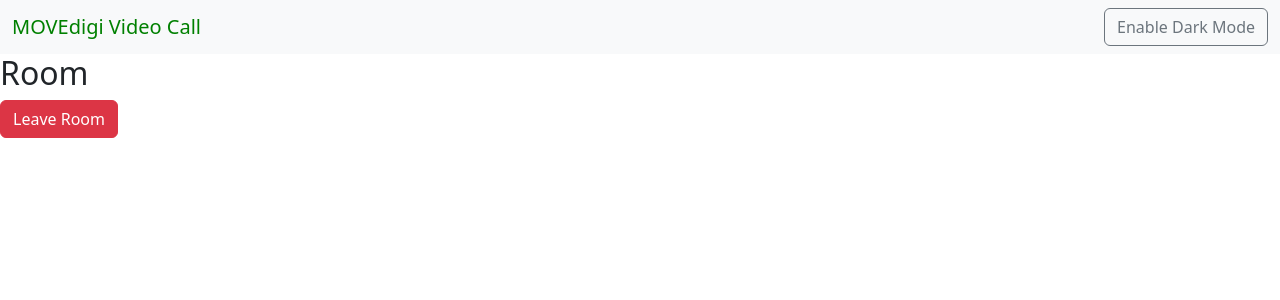
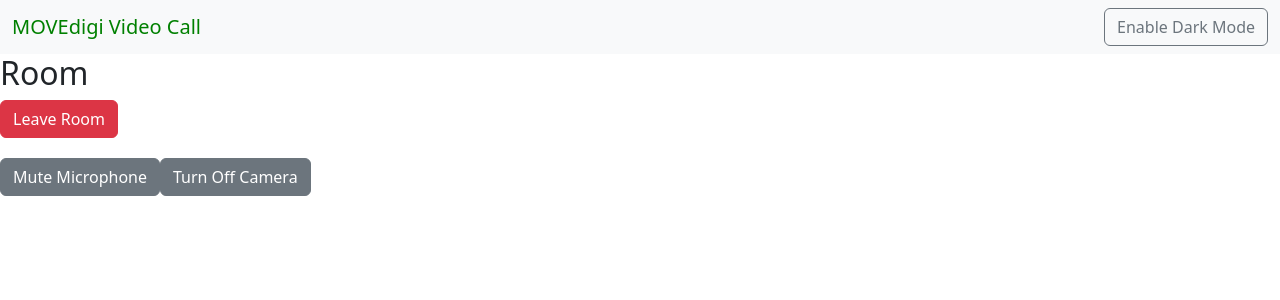
Before and after one commit to ProSoftwareDevHC-KN-LL/video-call-application, a React (Vite) app in the folder frontend/: page /room in a window 1280 px wide. Both pictures are taken after a click on the button "Join!". Shown: the top 300 px of the page. Built offline with nearby package versions, Linux system fonts and the light colour scheme; no server answers.

Commit message:
Add Mic and Video toggle in Meeting Room

```diff
--- /dev/null
+++ b/frontend/src/components/CallToolsTip.tsx
@@ -0,0 +1,28 @@
+import React from 'react';
+
+type CallToolsTipProps = {
+    toggleCamera: () => Promise<void>;
+    toggleMicrophone: () => Promise<void>;
+    isCameraEnabled: boolean;
+    isMicrophoneEnabled: boolean;
+};
+
+const CallToolsTip: React.FC<CallToolsTipProps> = ({
+    toggleCamera,
+    toggleMicrophone,
+    isCameraEnabled,
+    isMicrophoneEnabled,
+}) => {
+    return (
+        <div className="call-tools">
+            <button onClick={toggleMicrophone} className="btn btn-secondary">
+                {isMicrophoneEnabled ? 'Mute' : 'Unmute'} Microphone
+            </button>
+            <button onClick={toggleCamera} className="btn btn-secondary">
+                {isCameraEnabled ? 'Turn Off' : 'Turn On'} Camera
+            </button>
+        </div>
+    );
+};
+
+export default CallToolsTip;
--- a/frontend/src/components/index.tsx
+++ b/frontend/src/components/index.tsx
@@ -9,6 +9,7 @@ import { LocalVideoTrack,
 import JoinRoomForm from './JoinRoomForm';
 import RoomHeader from './RoomHeader';
 import TrackDisplay from './TrackDisplay';
+import CallToolsTip from './CallToolsTip';
 
 type TrackInfo = {
     trackPublication: RemoteTrackPublication;
@@ -47,6 +48,28 @@ function RoomComponent() {
     const [remoteTracks, setRemoteTracks] = useState<TrackInfo[]>([]);
     const [participantName, setParticipantName] = useState("Participant" + Math.floor(Math.random() * 100));
     const [roomName, setRoomName] = useState("Room");
+    const [isCameraEnabled, setIsCameraEnabled] = useState(true);
+    const [isMicrophoneEnabled, setIsMicrophoneEnabled] = useState(true);
+
+    // Toggle camera
+    const toggleCamera = async () => {
+        if (isCameraEnabled) {
+            await room?.localParticipant.setCameraEnabled(false);
+        } else {
+            await room?.localParticipant.setCameraEnabled(true);
+        }
+        setIsCameraEnabled(!isCameraEnabled);
+    };
+
+    // Toggle microphone
+    const toggleMicrophone = async () => {
+        if (isMicrophoneEnabled) {
+            await room?.localParticipant.setMicrophoneEnabled(false);
+        } else {
+            await room?.localParticipant.setMicrophoneEnabled(true);
+        }
+        setIsMicrophoneEnabled(!isMicrophoneEnabled);
+    };
 
     async function joinRoom() {
         const room = new Room();
@@ -125,6 +148,12 @@ function RoomComponent() {
                             remoteTracks={remoteTracks}
                         />
                     </div>
+                    <CallToolsTip
+                        toggleCamera={toggleCamera}
+                        toggleMicrophone={toggleMicrophone}
+                        isCameraEnabled={isCameraEnabled}
+                        isMicrophoneEnabled={isMicrophoneEnabled}
+                    />
                 </div>
             )}
         </>
```
